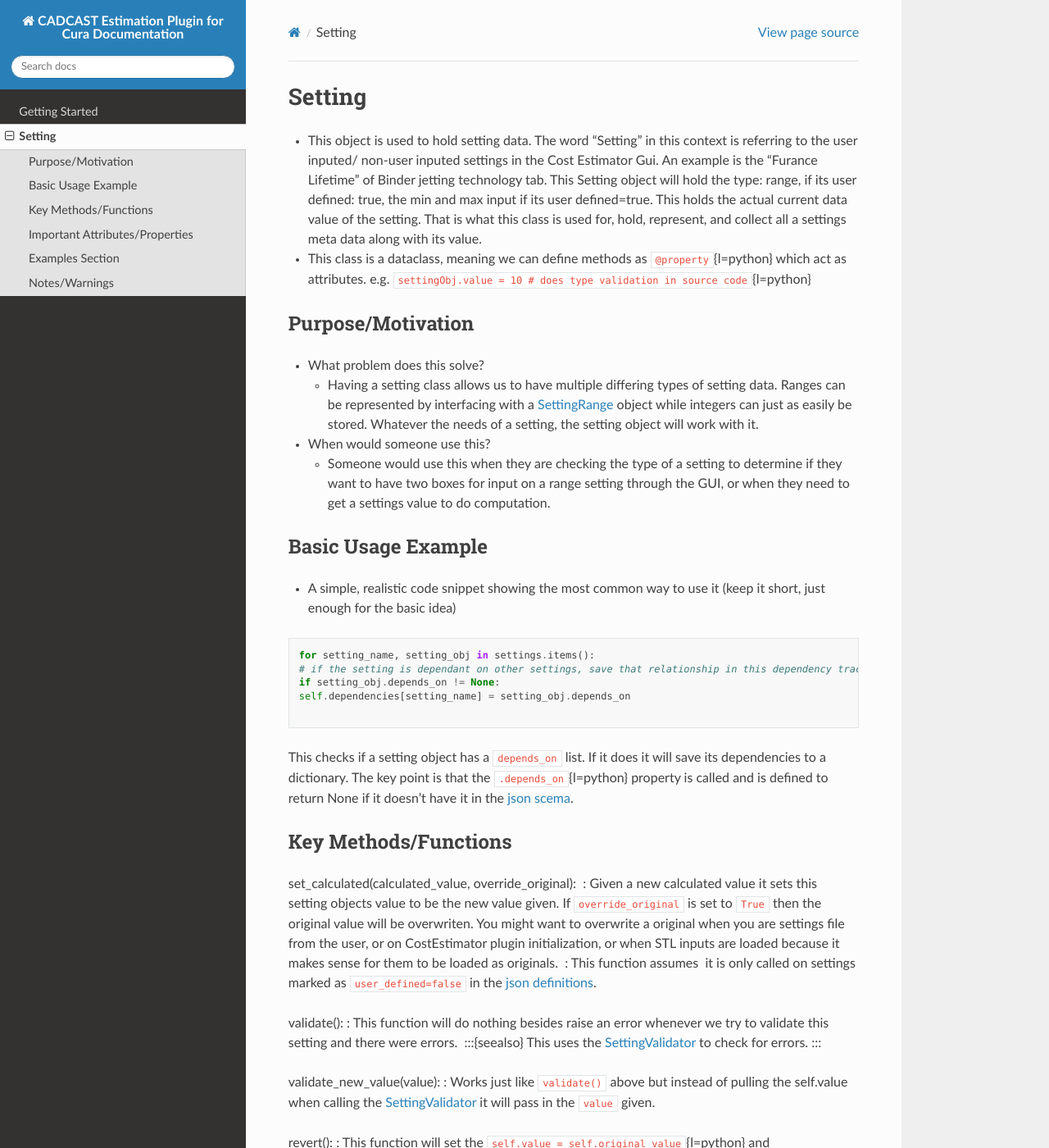
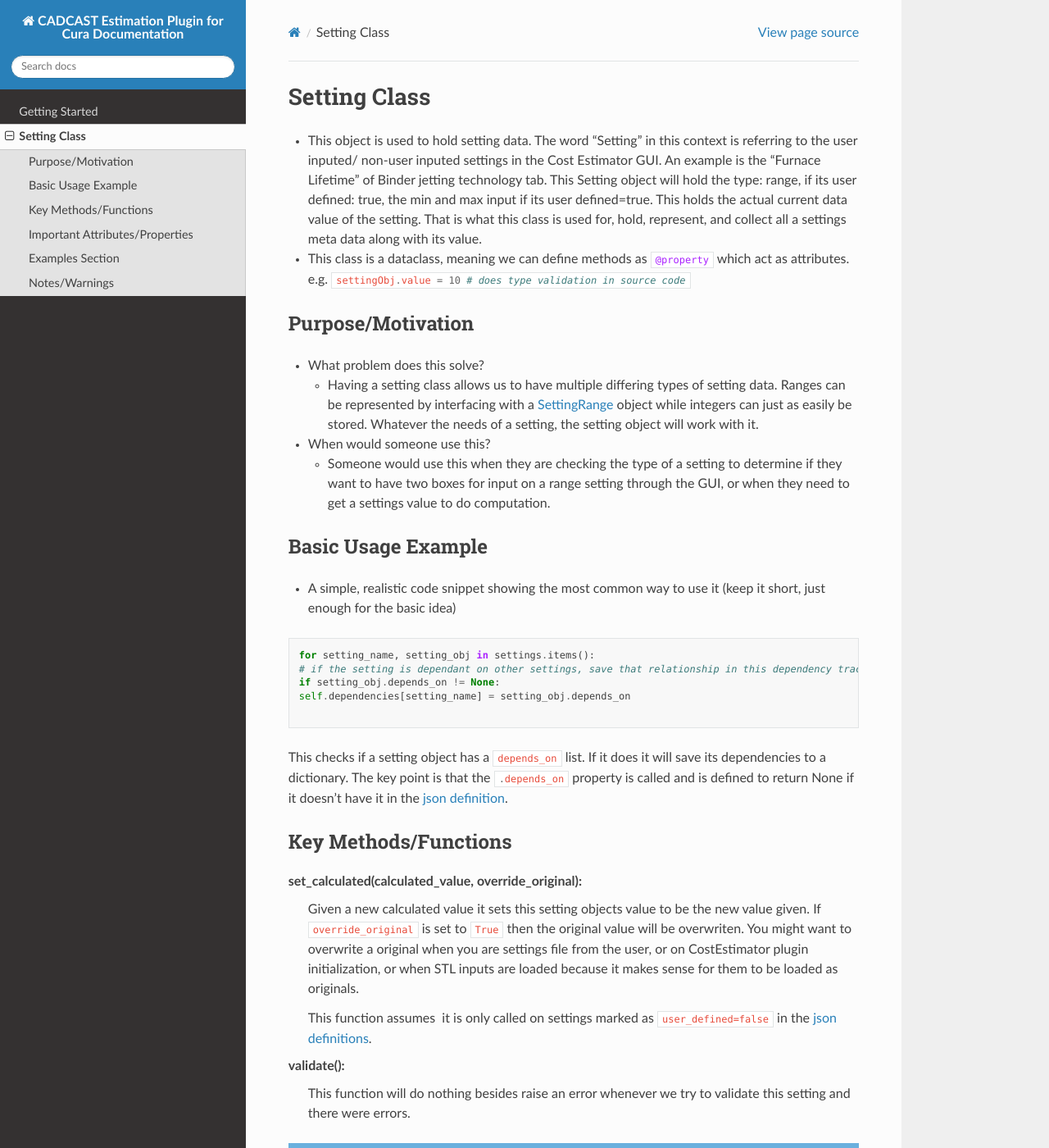
Before and after one commit to cstoner-arizona/CostEstimator_Documentation, a Sphinx documentation site: the page built from source/reference/setting_model.py.md, in a window 1280 px wide and 1400 px high. Shown: the whole window at 82% size. Built offline with Sphinx 7.4.7 and the Read the Docs theme 3.1.0, drawn with Linux system fonts in a browser that asks for light colours; pages that are not in the unit, such as notebooks, are missing from menus; some of the changed text lies outside the part shown.

Commit message:
JsonDefinitions Done ✔︎. Json Defaults in progress

````diff
--- a/anaconda-project.yaml
+++ b/anaconda-project.yaml
@@ -15,6 +15,7 @@ env_specs:
       - sphinx=9.1.0
       - myst-parser
       - sphinx-rtd-theme
+      - sphinx-togglebutton
     channels:
       - defaults
       - conda-forge
--- a/source/conf.py
+++ b/source/conf.py
@@ -14,7 +14,17 @@ release = "0.0.1"
 # -- General configuration ---------------------------------------------------
 # https://www.sphinx-doc.org/en/master/usage/configuration.html#general-configuration
 
-extensions = ["myst_parser"]
+extensions = [
+    "myst_parser",
+    "sphinx_togglebutton"
+    ]
+
+myst_enable_extensions = [
+    "attrs_block",
+    "colon_fence",
+    "attrs_inline",
+    "deflist"
+]
 
 templates_path = ["_templates"]
 exclude_patterns = []
--- a/source/reference/setting_model.py.md
+++ b/source/reference/setting_model.py.md
@@ -1,10 +1,9 @@
 (SettingModel)=
-# Setting
+# Setting Class
 
-- This object is used to hold setting data. The word "Setting" in this context is referring to the user inputed/ non-user inputed settings in the Cost Estimator Gui. An example is the "Furance Lifetime" of Binder jetting technology tab. This Setting object will hold the type: range, if its user defined: true, the min and max input if its user defined=true. This holds the actual current data value of the setting. That is what this class is used for, hold, represent, and collect all a settings meta data along with its value.
+- This object is used to hold setting data. The word "Setting" in this context is referring to the user inputed/ non-user inputed settings in the Cost Estimator GUI. An example is the "Furnace Lifetime" of Binder jetting technology tab. This Setting object will hold the type: range, if its user defined: true, the min and max input if its user defined=true. This holds the actual current data value of the setting. That is what this class is used for, hold, represent, and collect all a settings meta data along with its value.
 
 - This class is a dataclass, meaning we can define methods as `@property`{l=python} which act as attributes. e.g. `settingObj.value = 10 # does type validation in source code`{l=python}
-
 
 
 ## Purpose/Motivation
@@ -14,8 +13,6 @@
 
 - When would someone use this?
 	- Someone would use this when they are checking the type of a setting to determine if they want to have two boxes for input on a range setting through the GUI, or when they need to get a settings value to do computation.
-
-
 
 ## Basic Usage Example
 
@@ -29,7 +26,7 @@ self.dependencies[setting_name] = setting_obj.depends_on
 
 ```
 
-This checks if a setting object has a `depends_on` list. If it does it will save its dependencies to a dictionary. The key point is that the `.depends_on`{l=python} property is called and is defined to return None if it doesn't have it in the [json scema](#JsonScema).
+This checks if a setting object has a `depends_on` list. If it does it will save its dependencies to a dictionary. The key point is that the `.depends_on`{l=python} property is called and is defined to return None if it doesn't have it in the [json definition](#JsonDefinitions).
 
 ## Key Methods/Functions
 
@@ -99,7 +96,7 @@ value: float | int | str | bool | SettingRange`{l:python}
 This is not currently used, but if used there should be little changes to get it to work throughout the CostEstimator
 :::
 
-`formula: str | None`{l:python}
+`formula: str | None`{l=python}
 : If called on a calculated setting, it returns the formula this setting is defined by. A direct mapping to the [json definition](#JsonDefinitions) `"formula"` attribute. Returns None if the setting does not have a `"formula"` json definition attribute
 
 `is_modified: bool`{l=python}
````
Also changed, not shown: other parts of source/reference/setting_model.py.md (+11 -11 lines).
